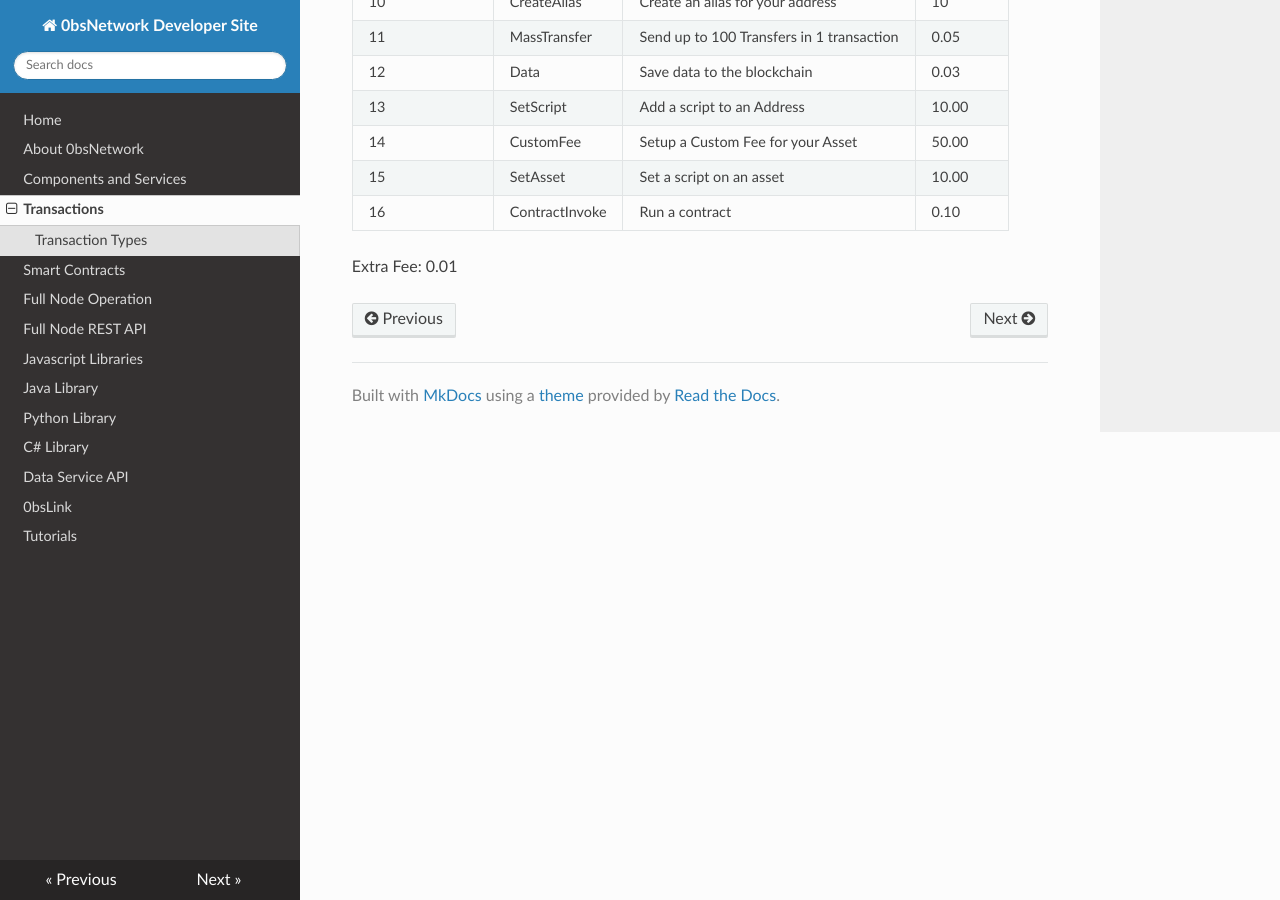
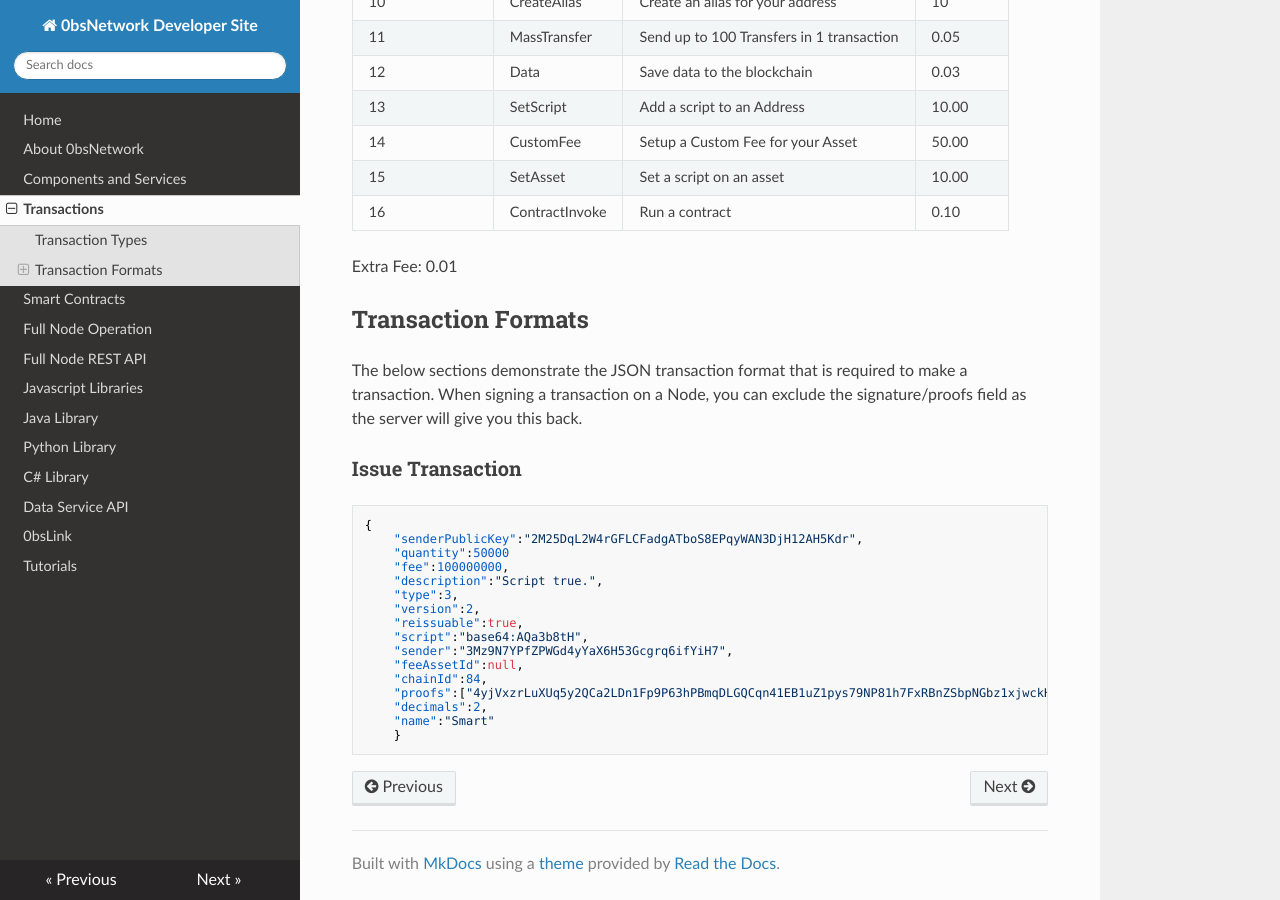
Before and after one commit to 0bsnetwork/developer.0bsnetwork.com, an MkDocs documentation site: the page built from docs/transactions.md, in a window 1280 px wide and 900 px high, scrolled down 559 px. Built offline with MkDocs 1.6.1, drawn with Linux system fonts in a browser that asks for light colours; nearby versions of some CDN libraries.

Commit message:
Add sample tx

````diff
--- a/docs/transactions.md
+++ b/docs/transactions.md
@@ -22,3 +22,28 @@ Each transaction type is given an integer to represent it as follows
 | 16               | ContractInvoke| Run a contract                               | 0.10        |
 
 Extra Fee: 0.01
+
+## Transaction Formats
+
+The below sections demonstrate the JSON transaction format that is required to make a transaction. When signing a transaction on a Node, you can exclude the signature/proofs field as the server will give you this back.
+
+### Issue Transaction
+
+```
+{
+    "senderPublicKey":"2M25DqL2W4rGFLCFadgATboS8EPqyWAN3DjH12AH5Kdr",
+    "quantity":50000
+    "fee":100000000,
+    "description":"Script true.",
+    "type":3,
+    "version":2,
+    "reissuable":true,
+    "script":"base64:AQa3b8tH",
+    "sender":"3Mz9N7YPfZPWGd4yYaX6H53Gcgrq6ifYiH7",
+    "feeAssetId":null,
+    "chainId":84,
+    "proofs":["4yjVxzrLuXUq5y2QCa2LDn1Fp9P63hPBmqDLGQCqn41EB1uZ1pys79NP81h7FxRBnZSbpNGbz1xjwckHcPAQHmFX"],"assetId":"7Xpp9PPeZbG4wboJrcbRQdq3SxCJqbeFRUjjKccM1DsD",
+    "decimals":2,
+    "name":"Smart"
+    }
+```
--- a/mkdocs.yml
+++ b/mkdocs.yml
@@ -2,7 +2,7 @@ site_name: 0bsNetwork Developer Site
 nav:
     - Home: index.md
     - About 0bsNetwork: about.md
-    - Components and Services: devintro.md
+    - Components and Services: componentsandservices.md
     - Transactions: transactions.md
     - Smart Contracts: smartcontracts.md
     - Full Node Operation: fullnode.md
````
Also changed, not shown: docs/componentsandservices.md (renamed from docs/devintro.md).
